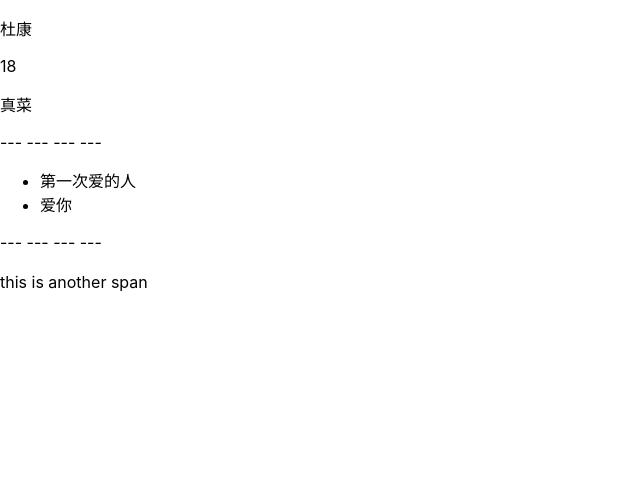
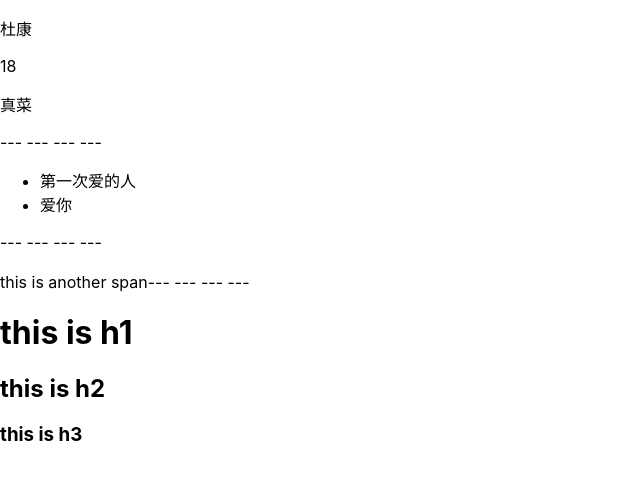
Before and after one commit to JTMilet/React-learning, a React (Create React App) app: page / in a window 1280 px wide. Shown: the top 480 px of the page, without its empty margins (0-640 px from the left). Built offline with nearby package versions, Linux system fonts and the light colour scheme.

Commit message:
JSX 模版精简原则

```diff
--- a/src/App.js
+++ b/src/App.js
@@ -2,7 +2,7 @@
  * @Author: 杜康
  * @Date: 2023-05-08 09:40:18
  * @LastEditors: 杜康
- * @LastEditTime: 2023-05-08 10:46:40
+ * @LastEditTime: 2023-05-08 10:53:05
  * @FilePath: /react-learning/src/App.js
  */
 const name = '杜康'
@@ -16,6 +16,18 @@ const songs = [
   { id: 1, name: '爱你' }
 ]
 // 使用map做遍历列表，使用number/string的key，提高框架diff性能
+const getHTag = type => {
+  if (type === 1) {
+    return <h1>this is h1</h1>
+  }
+  if (type === 2) {
+    return <h2>this is h2</h2>
+  }
+  if (type === 3) {
+    return <h3>this is h3</h3>
+  }
+  return null
+}
 function App () {
   return (
     <div className="App">
@@ -30,6 +42,10 @@ function App () {
       {flag ? <span>this is a span</span > : null}
       <br />
       {true && <span>this is another span</span>}
+      --- --- --- --- <br />
+      <p>{getHTag(1)}</p>
+      <p>{getHTag(2)}</p>
+      <p>{getHTag(3)}</p>
     </div>
   )
 }
```
